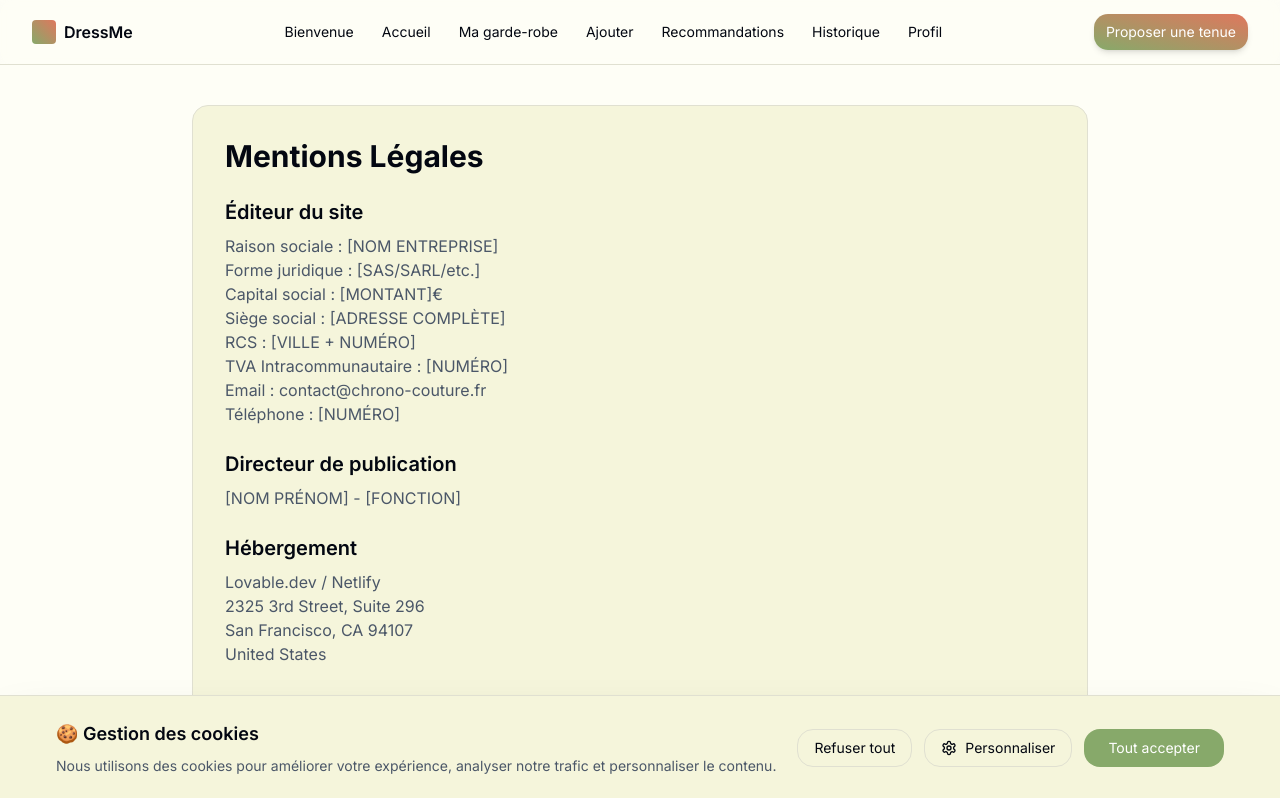
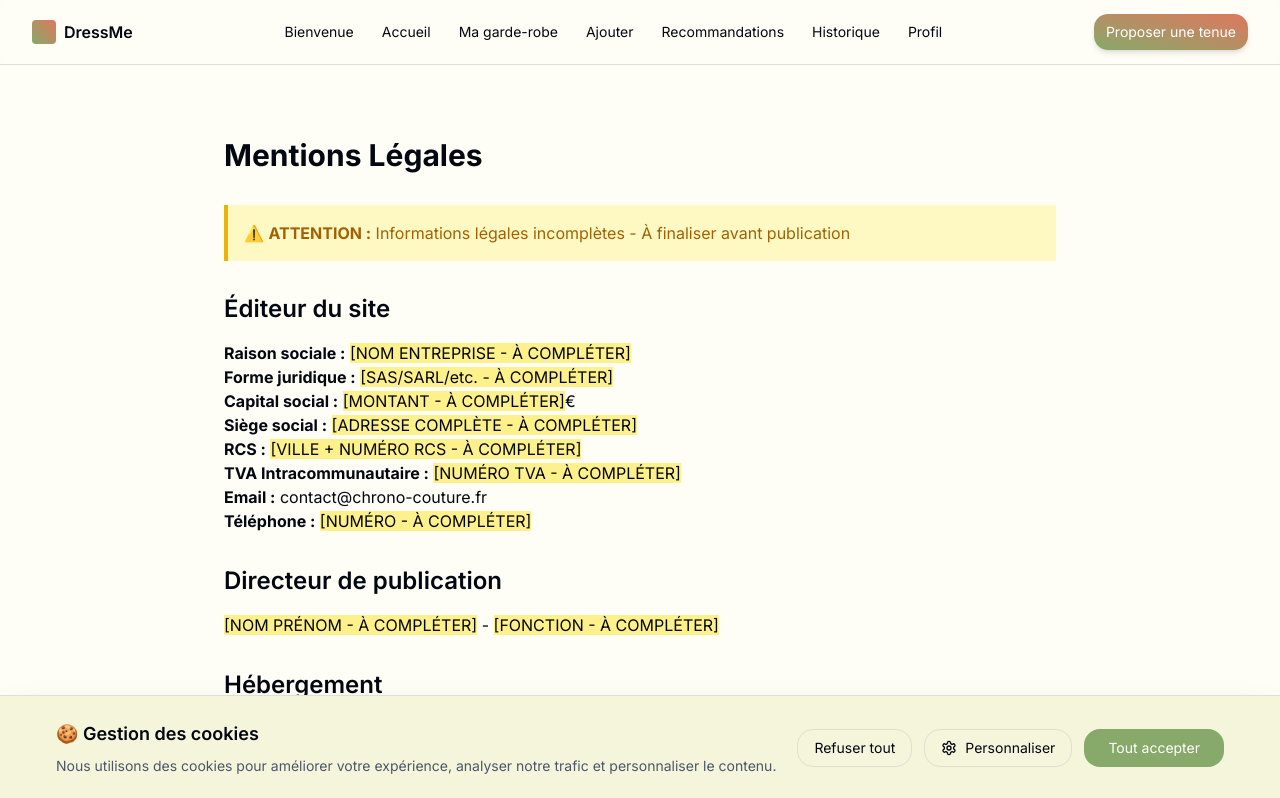
Before and after one commit to rahim-creator/chrono-couture, a React (Vite) app: page /mentions-legales in a window 1280 px wide. Shown: the top 798 px of the page. Built offline with nearby package versions, Linux system fonts and the light colour scheme.

Commit message:
Add Mentions Légales page
Create the Mentions Légales page with placeholders and TODO comments for future content.

```diff
--- a/src/pages/MentionsLegales.tsx
+++ b/src/pages/MentionsLegales.tsx
@@ -10,31 +10,36 @@ const MentionsLegales = () => {
       />
 
       {/* Mentions légales complètes */}
-      <div className="legal-content max-w-4xl mx-auto p-8 bg-card text-card-foreground border rounded-lg">
-        <h1 className="text-3xl font-bold mb-6">Mentions Légales</h1>
+      <div className="legal-content max-w-4xl mx-auto p-8">
+        <h1 className="text-3xl font-bold mb-8">Mentions Légales</h1>
+        {/* TODO: URGENT - Remplacer tous les placeholders par les vraies données avant mise en production */}
 
-        <section className="mb-6">
-          <h2 className="text-xl font-semibold mb-2">Éditeur du site</h2>
-          <p className="text-muted-foreground">
-            Raison sociale : [NOM ENTREPRISE]<br />
-            Forme juridique : [SAS/SARL/etc.]<br />
-            Capital social : [MONTANT]€<br />
-            Siège social : [ADRESSE COMPLÈTE]<br />
-            RCS : [VILLE + NUMÉRO]<br />
-            TVA Intracommunautaire : [NUMÉRO]<br />
-            Email : contact@chrono-couture.fr<br />
-            Téléphone : [NUMÉRO]
+        <div className="bg-yellow-100 border-l-4 border-yellow-500 p-4 mb-8">
+          <p className="text-yellow-700">⚠️ <strong>ATTENTION :</strong> Informations légales incomplètes - À finaliser avant publication</p>
+        </div>
+
+        <section className="mb-8">
+          <h2 className="text-2xl font-semibold mb-4">Éditeur du site</h2>
+          <p className="mb-2">
+            <strong>Raison sociale :</strong> <span className="bg-yellow-200">[NOM ENTREPRISE - À COMPLÉTER]</span><br />
+            <strong>Forme juridique :</strong> <span className="bg-yellow-200">[SAS/SARL/etc. - À COMPLÉTER]</span><br />
+            <strong>Capital social :</strong> <span className="bg-yellow-200">[MONTANT - À COMPLÉTER]</span>€<br />
+            <strong>Siège social :</strong> <span className="bg-yellow-200">[ADRESSE COMPLÈTE - À COMPLÉTER]</span><br />
+            <strong>RCS :</strong> <span className="bg-yellow-200">[VILLE + NUMÉRO RCS - À COMPLÉTER]</span><br />
+            <strong>TVA Intracommunautaire :</strong> <span className="bg-yellow-200">[NUMÉRO TVA - À COMPLÉTER]</span><br />
+            <strong>Email :</strong> contact@chrono-couture.fr<br />
+            <strong>Téléphone :</strong> <span className="bg-yellow-200">[NUMÉRO - À COMPLÉTER]</span>
           </p>
         </section>
 
-        <section className="mb-6">
-          <h2 className="text-xl font-semibold mb-2">Directeur de publication</h2>
-          <p className="text-muted-foreground">[NOM PRÉNOM] - [FONCTION]</p>
+        <section className="mb-8">
+          <h2 className="text-2xl font-semibold mb-4">Directeur de publication</h2>
+          <p><span className="bg-yellow-200">[NOM PRÉNOM - À COMPLÉTER]</span> - <span className="bg-yellow-200">[FONCTION - À COMPLÉTER]</span></p>
         </section>
 
-        <section className="mb-6">
-          <h2 className="text-xl font-semibold mb-2">Hébergement</h2>
-          <p className="text-muted-foreground">
+        <section className="mb-8">
+          <h2 className="text-2xl font-semibold mb-4">Hébergement</h2>
+          <p>
             Lovable.dev / Netlify<br />
             2325 3rd Street, Suite 296<br />
             San Francisco, CA 94107<br />
@@ -42,11 +47,9 @@ const MentionsLegales = () => {
           </p>
         </section>
 
-        <section>
-          <h2 className="text-xl font-semibold mb-2">Propriété intellectuelle</h2>
-          <p className="text-muted-foreground">
-            L'ensemble du contenu de ce site est protégé par le droit d'auteur...
-          </p>
+        <section className="mb-8">
+          <h2 className="text-2xl font-semibold mb-4">Propriété intellectuelle</h2>
+          <p>L'ensemble du contenu de ce site (textes, images, vidéos, logos, graphismes, etc.) est protégé par le droit d'auteur, le droit des marques et/ou tous autres droits de propriété intellectuelle. Ces éléments sont la propriété exclusive de <span className="bg-yellow-200">[NOM ENTREPRISE - À COMPLÉTER]</span> ou de ses partenaires. Toute reproduction, représentation, adaptation ou exploitation, même partielle, est strictement interdite sans autorisation écrite préalable.</p>
         </section>
       </div>
     </main>
```
